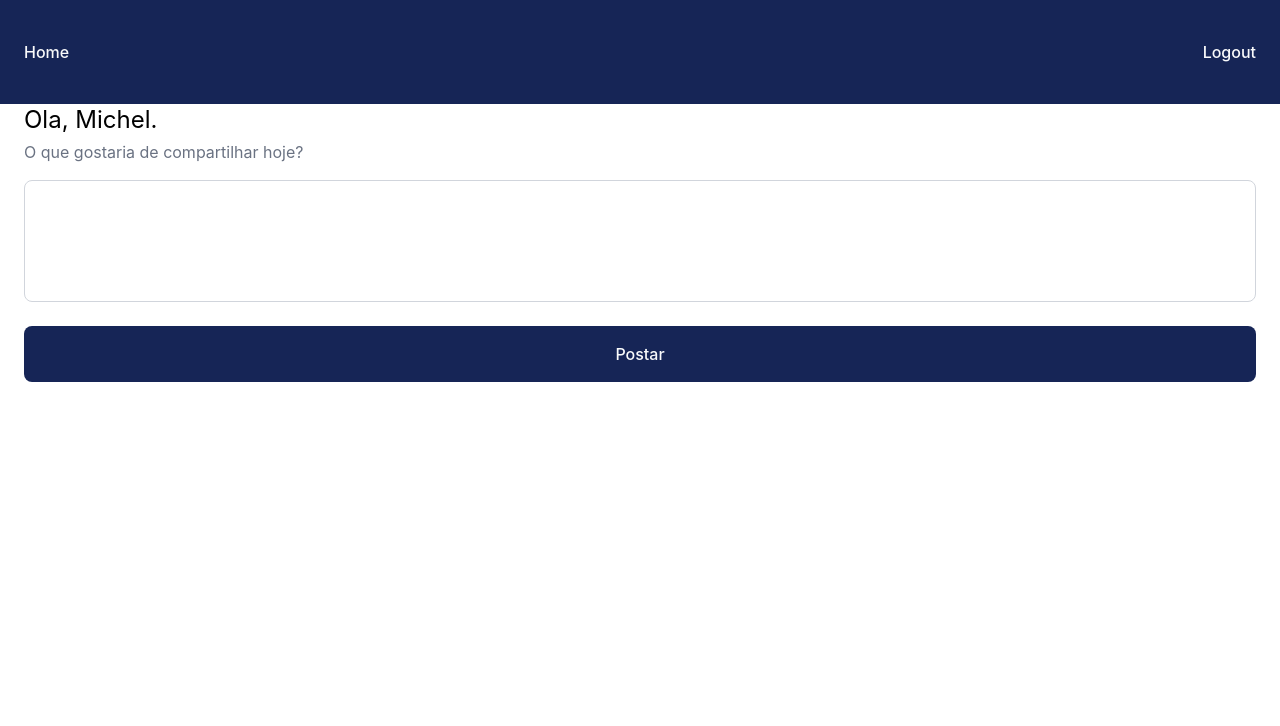
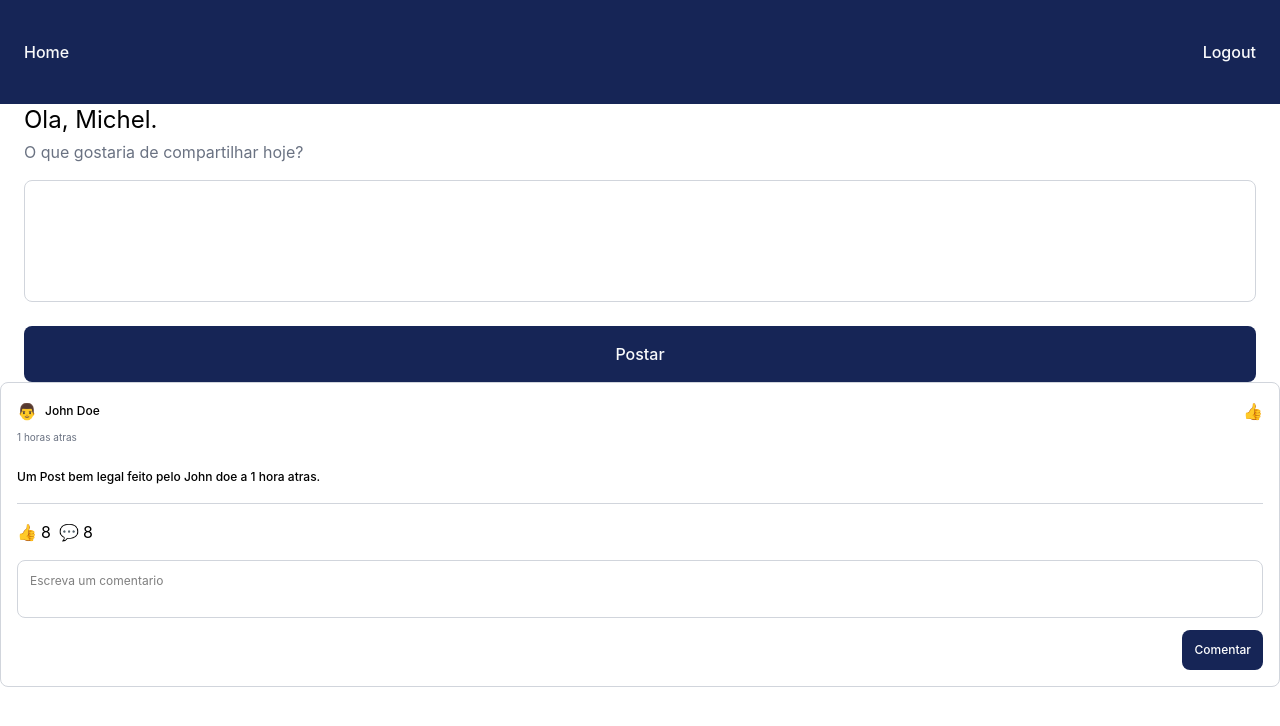
Before and after one commit to michelzaum/sayit, a React (Vite) app: page / in a window 1280 px wide. Shown: the top 726 px of the page. Built offline with nearby package versions, Linux system fonts and the light colour scheme.

Commit message:
feat: create Post component

```diff
--- a/src/App.tsx
+++ b/src/App.tsx
@@ -1,11 +1,13 @@
 import { CreatePost } from "./components/create-post";
 import { Header } from "./components/header";
+import { Post } from "./components/post";
 
 function App() {
   return (
     <div>
       <Header />
       <CreatePost authorName="Michel" />
+      <Post />
     </div>
   );
 }
--- /dev/null
+++ b/src/components/post/index.tsx
@@ -0,0 +1,47 @@
+export function Post() {
+  return (
+    <div className="p-4 border border-gray-300 rounded-lg">
+      <div className="flex items-center justify-between">
+        <div className="flex items-center gap-2">
+          <div>👨️</div>
+          <span className="text-xs font-medium">John Doe</span>
+        </div>
+        <span>👍️</span>
+      </div>
+      <span className="text-[10px] text-gray-500">1 horas atras</span>
+      <div className="py-4">
+        <span className="text-xs font-medium">
+          Um Post bem legal feito pelo John doe a 1 hora atras.
+        </span>
+      </div>
+
+      <div className="h-px w-full bg-gray-300"></div>
+
+      <div className="flex items-center gap-2 py-4">
+        <div className="flex items-center gap-1">
+          <span>👍️</span>
+          <span>8</span>
+        </div>
+        <div className="flex items-center gap-1">
+          <span>💬️</span>
+          <span>8</span>
+        </div>
+      </div>
+
+      <form className="flex flex-col items-end gap-3">
+        <textarea
+          name="comment"
+          id="comment"
+          placeholder="Escreva um comentario"
+          className="border border-gray-300 text-xs rounded-lg p-3 w-full resize-none"
+        ></textarea>
+        <button
+          type="button"
+          className="text-xs font-medium bg-blue-950 text-white p-3 rounded-lg"
+        >
+          Comentar
+        </button>
+      </form>
+    </div>
+  );
+}
```
